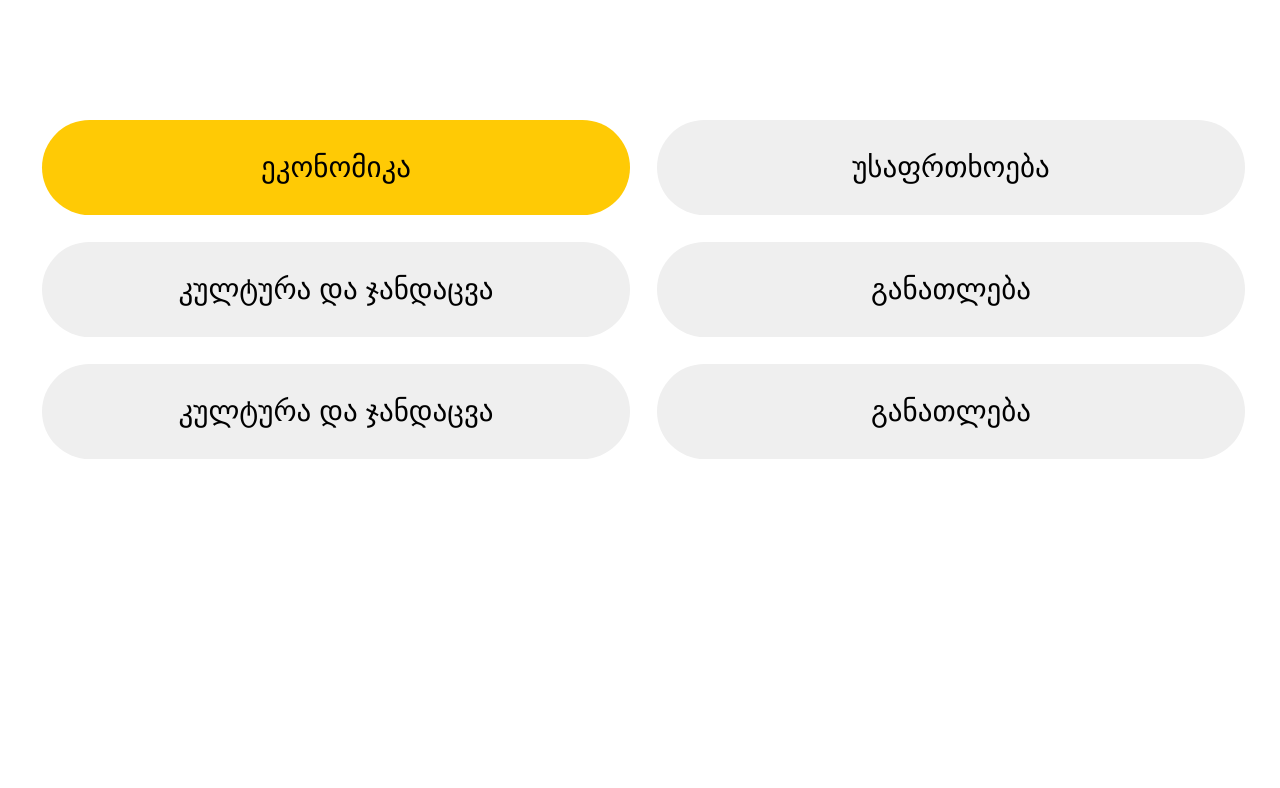
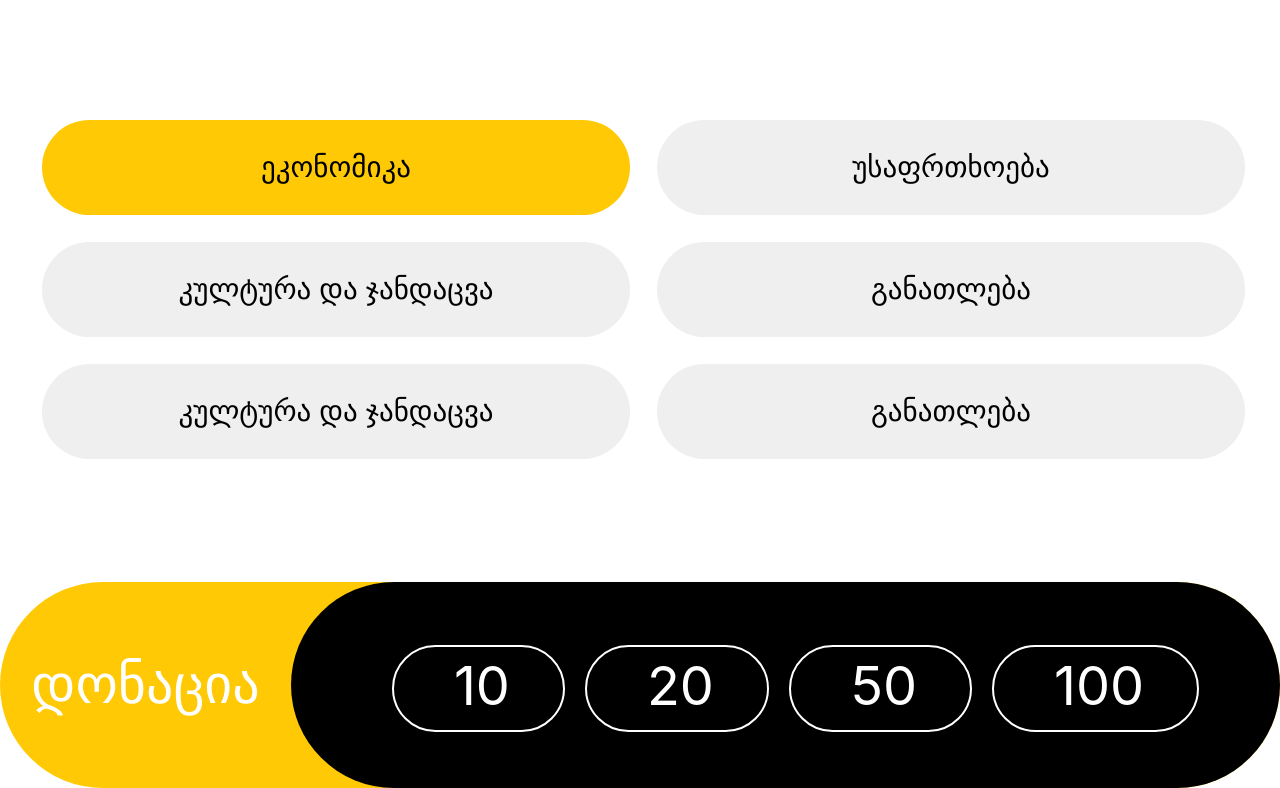
Before and after one commit to Demetrusa/lelo-front-end, a React (Create React App) app: page / in a window 1280 px wide. Shown: the part 2085-2873 px from the top of the page. Before the commit the page ends 2571 px from the top, so only its background shows below. Built offline with nearby package versions, Linux system fonts and the light colour scheme.

Commit message:
add donation section

```diff
--- a/src/components/button/Btn.style.js
+++ b/src/components/button/Btn.style.js
@@ -13,8 +13,5 @@ export const Btn = style.button`
     cursor:pointer;
     border:none;
 `;
-export const Title = style.h2`
-    font-size:29px;
-    color.black
-`
+
 //     background-color: ${(props) => (props.color ? "#FFCA05": "#FFFFFF")}
--- a/src/components/plan/MarshalPlan.css
+++ b/src/components/plan/MarshalPlan.css
@@ -20,5 +20,48 @@
     max-width: 1250px;
     height: 342px;
     margin: 0 auto;
+    margin-bottom: 120px;
 
 }
+.donation-calculator{
+    max-width: 1580px;
+    display: flex;
+    margin: 0 auto;
+    background-color: #FFCA05;
+    color: #ffffff;
+    border-radius: 133px;
+    height: 206px;
+}
+.calculator-title {
+    max-width: 591px;
+    width: 100%;
+
+}
+.calculator-title h2 {
+    display: flex;
+    justify-content: center;
+    align-items: center;
+    text-align: center;
+    font-size: 54px;
+    padding-top: 75px;
+}
+.donation-amount{
+    width: 705px;
+    display: flex;
+    justify-content: center;
+    align-items: center;
+    margin: 63px 142px 62px 142px;
+
+}
+.donation-example {
+    width: 989px;
+    background-color: black;
+    border-radius: 133px;
+
+}
+.donation-amount div {
+    border: 2px solid #ffffff;
+    padding: 12px 53px 17px 60px;
+    border-radius: 60px;
+    margin-left: 20px;
+}
--- a/src/components/plan/MarshalPlan.js
+++ b/src/components/plan/MarshalPlan.js
@@ -22,7 +22,19 @@ const MarshalPlan = () => {
                 <Btn  >განათლება</Btn>
                 <Btn >კულტურა და ჯანდაცვა</Btn>
                 <Btn  >განათლება</Btn>
-
+            </div>
+            <div className="donation-calculator">
+                <div className="calculator-title">
+                    <h2>დონაცია</h2>
+                </div>
+                <div className="donation-example">
+                    <div className="donation-amount">
+                        <div>10</div>
+                        <div>20</div>
+                        <div>50</div>
+                        <div>100</div>
+                    </div>
+                </div>
             </div>
         </div>
     )
```
Lines whose indentation alone changed are shown as unchanged.
